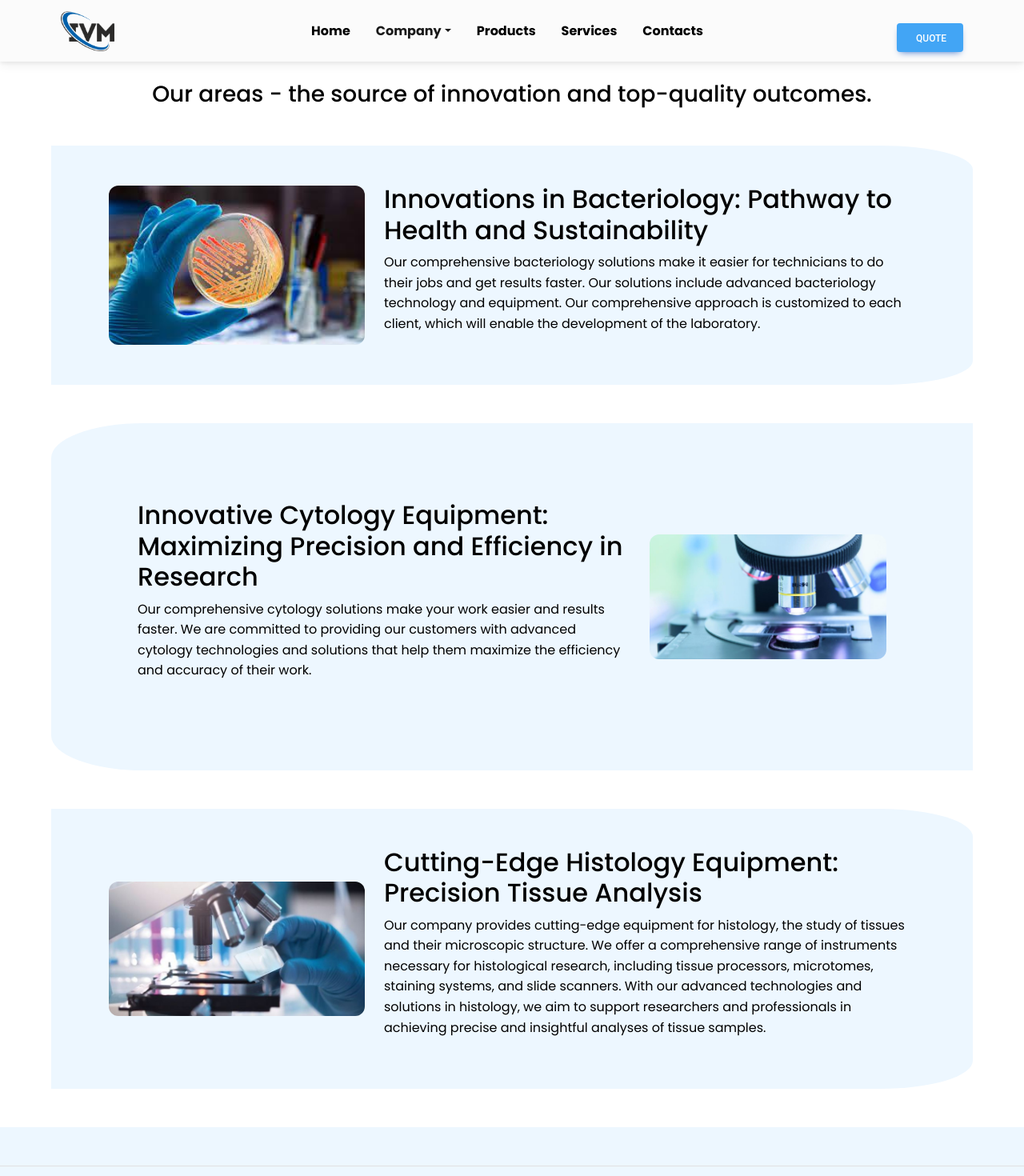
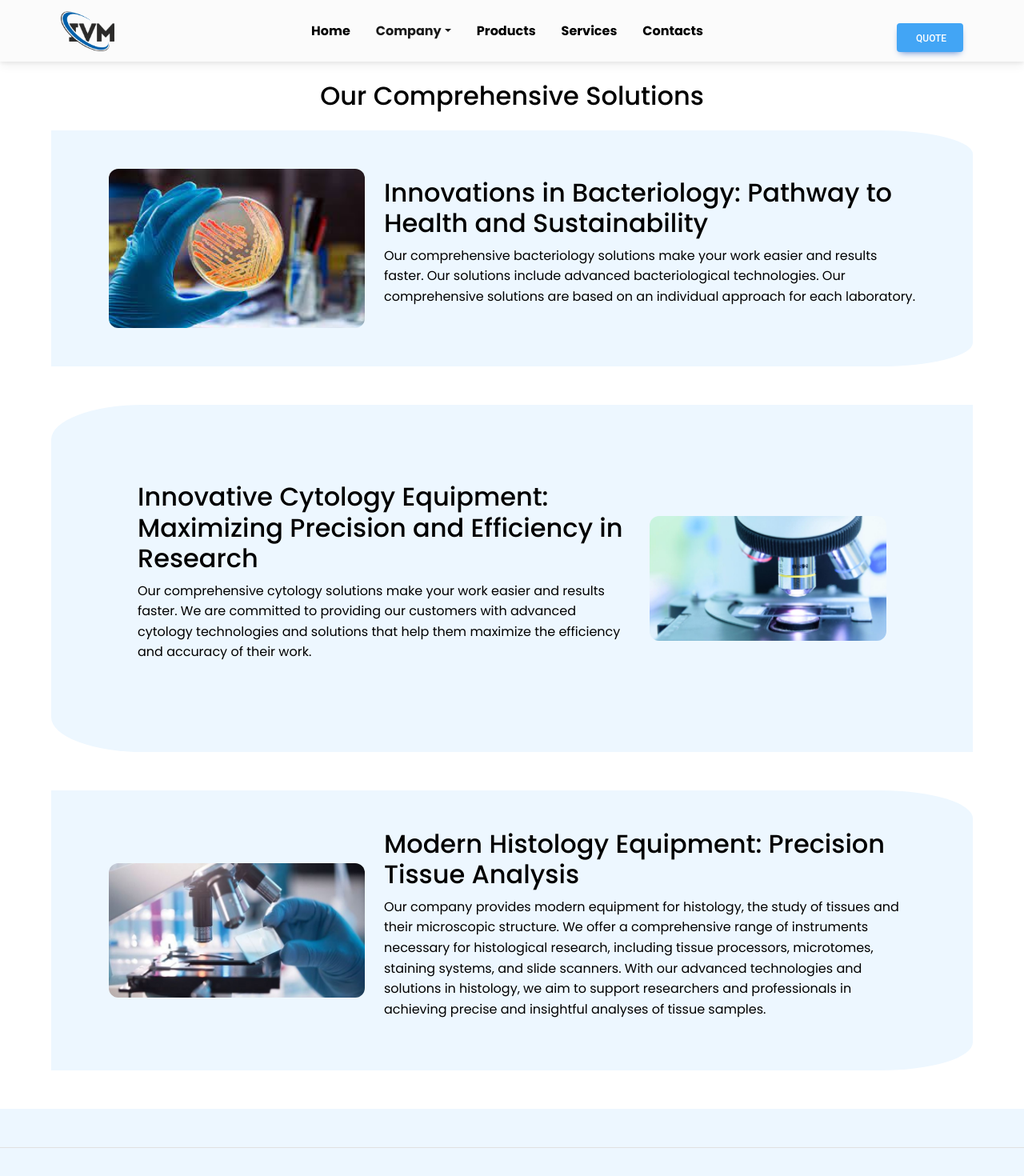
Before and after one commit to guvanch7/IVM, a React (Vite) app: page /responsibility in a window 1280 px wide. Shown: the top 1470 px of the page at 80% size. Built offline with nearby package versions, Linux system fonts and the light colour scheme.

Commit message:
Add files via upload

```diff
--- a/src/company/About.jsx
+++ b/src/company/About.jsx
@@ -25,7 +25,7 @@ function About() {
     return (
         <>
 
-            <MDBContainer className="background-logo mt-5" style={{backgroundImage: `url(${background})` }}>
+            <MDBContainer className="background-logo mt-5" style={{ backgroundImage: `url(${background})` }}>
                 <h1 className="text-center mb-4">IVM - Empowering Health through Technology</h1>
                 <p>
                     <b>IVM Medical Equipment Trading Ltd</b> (IVM)  was founded in 2015 in the UAE.
@@ -33,16 +33,15 @@ function About() {
                 </p>
 
                 <p>
-                    Global manufacturers of medical equipment and consumables trust IVM for promotion and sales in CIS and India.
+                    Global manufacturers of medical equipment and consumables trust IVM for promotion and sales their products in CIS countries and India.
                 </p>
 
                 <p>
-                    The range of medical products helps fully equip medical institutions of any profile in tight timeframes. That's why IVM is one of the few operators in the market of comprehensive projects.
+                    The range of medical products helps fully equip healthcare facilities of any profile in tight timeframes. That's why IVM is one of the few operators in the market of comprehensive projects.
                 </p>
 
                 <p>
-
-                    The company's clients include state healthcare institutions and laboratories, commercial clinics, research institutes, sanatoriums, veterinary clinics, livestock complexes, and the food industry.
+                The company's clients include state healthcare facilities and laboratories, commercial clinics, research institutes, sanatoriums, veterinary clinics, livestock complexes, and the food industry.
                 </p>
 
                 <p>
--- a/src/company/Contact.jsx
+++ b/src/company/Contact.jsx
@@ -90,7 +90,7 @@ function ServiceThird() {
                         <form ref={form} onSubmit={sendEmail}>
                             <MDBRow className='mb-4'>
                                 <MDBCol>
-                                    <Select placeholder={'Inquiry type'} name={'inquiry_type'} options={options} />
+                                    <Select className='text-black  ' placeholder={'Inquiry type'} name={'inquiry_type'} options={options} />
                                 </MDBCol>
                                 <MDBCol>
                                     <MDBInput id='form6Example2' name='from_name' label='Name' onChange={handleChange} value={formData.from_name} />
--- a/src/company/Home.jsx
+++ b/src/company/Home.jsx
@@ -42,9 +42,9 @@ function Home() {
                     </MDBCol>
                     <MDBCol md='12' lg='7' >
                         <p> <MDBIcon fas icon="check-circle" />   We specialize in providing professional audit and consulting services in healthcare organization</p>
-                        <p> <MDBIcon fas icon="check-circle" /> Enhancing hospitals with essential medical equipment and consumables.</p>
+                        <p> <MDBIcon fas icon="check-circle" />Equipping hospitals with necessary medical equipment and consumables.</p>
                         <p> <MDBIcon fas icon="check-circle" />  Comprehensive medical equipment servicing throughout its life cycle.</p>
-                        <Modal  modalName={'Start Cooperation'} />
+                        <Modal modalName={'Start Cooperation'} />
                     </MDBCol>
                 </MDBRow>
             </MDBContainer>
@@ -63,10 +63,10 @@ function Home() {
                             <p>
                                 <b>
                                     IVM Medical Equipment Trading Ltd
-                                </b> - operating in the CIS and India markets. We specialize in supplying advanced medical
-                                    equipment and we also provide first-class service support. Over the 9 years of our work,
-                                    we have maintained our reputation as a reliable partner,
-                                    supplier and innovator in the healthcare sector.
+                                </b> -   operates in the CIS countries
+                                and Indian markets. We specialize in supplying modern medical equipment and
+                                also provide first-class service support. Since 2015, we have earned a reputation
+                                as a reliable partner, supplier and innovator in the healthcare sector.
                             </p>
                         </MDBCol>
                     </MDBRow>
@@ -83,7 +83,7 @@ function Home() {
                         <MDBCol className="border-count rounded-6 mt-3" sm={12} lg={3}>
                             <li>
                                 <span className="count percent" data-count="2015">
-                                <h1>0</h1>
+                                    <h1>0</h1>
                                 </span>
                                 <h6>since our establishment</h6>
                             </li>
@@ -101,7 +101,7 @@ function Home() {
                         <MDBCol className="border-count rounded-6 mt-3" sm={12} lg={3}>
                             <li>
                                 <span className="count percent" data-count="375">
-                                <h1>0</h1>
+                                    <h1>0</h1>
                                 </span>
                                 <h6>satisfied customers</h6>
                             </li>
@@ -118,12 +118,13 @@ function Home() {
 
             <div className='hero-dioganal mt-4'>
                 <MDBContainer className=' p-5 content'>
-                    <h1 className='text-center'>Receive expert advice for free.</h1>
+                    <h1 className='text-center'>Get a free expert consultation.</h1>
                     <MDBRow className='justify-content-center'>
                         <MDBCol lg={8} sm={12}>
                             <p>
                                 Our team of experts is ready to assist you with any inquiries regarding medical equipment,
-                                its applications, and pricing. We'll tailor solutions to your needs and provide personalized commercial offers.
+                                its applications, and pricing. We'll tailor solutions to your needs and provide personalized
+                                commercial offers.
                             </p>
                         </MDBCol>
                         <MDBCol lg={4} sm={12}>
--- a/src/company/Responsibility.jsx
+++ b/src/company/Responsibility.jsx
@@ -26,16 +26,16 @@ function Responsibilities() {
         <>
 
             <MDBContainer>
-                <h3 className="mt-4 text-center">Our areas - the source of innovation and top-quality outcomes.</h3>
+                <h2 className="mt-4 text-center">Our Comprehensive Solutions</h2>
             </MDBContainer>
 
 
-            <MDBContainer fluid className="mt-5 uniqueRight">
+            <MDBContainer fluid className="mt-4 uniqueRight">
                 <MDBContainer className="">
 
                     <MDBRow className="align-items-center p-5">
 
-                        <MDBCol  lg={4}>
+                        <MDBCol lg={4}>
                             <img src={bacteriology} className=" rounded-6 img-fluided w-100" />
                         </MDBCol>
 
@@ -46,7 +46,7 @@ function Responsibilities() {
 
                             <p>
 
-                            Our comprehensive bacteriology solutions make it easier for technicians to do their jobs and get results faster. Our solutions include advanced bacteriology technology and equipment. Our comprehensive approach is customized to each client, which will enable the development of the laboratory.
+                                Our comprehensive bacteriology solutions make your work easier and results faster. Our solutions include advanced bacteriological technologies. Our comprehensive solutions are based on an individual approach for each laboratory.
                             </p>
                         </MDBCol>
                     </MDBRow>
@@ -68,7 +68,7 @@ function Responsibilities() {
                             </h2>
 
                             <p>
-                            Our comprehensive cytology solutions make your work easier and results faster. We are committed to providing our customers with advanced cytology technologies and solutions that help them maximize the efficiency and accuracy of their work.
+                                Our comprehensive cytology solutions make your work easier and results faster. We are committed to providing our customers with advanced cytology technologies and solutions that help them maximize the efficiency and accuracy of their work.
                             </p>
                         </MDBCol>
 
@@ -94,17 +94,15 @@ function Responsibilities() {
 
                         <MDBCol lg={8}>
                             <h2>
-                                Cutting-Edge Histology Equipment: Precision Tissue Analysis
+                                Modern Histology Equipment: Precision Tissue Analysis
                             </h2>
 
                             <p>
-                                Our company provides cutting-edge equipment for histology, the study
-                                of tissues and their microscopic structure. We offer a comprehensive
-                                range of instruments necessary for histological research, including
-                                tissue processors, microtomes, staining systems, and slide scanners.
-                                With our advanced technologies and solutions in histology, we aim to
-                                support researchers and professionals in achieving precise and
-                                insightful analyses of tissue samples.
+                                Our company provides modern equipment for histology, the study of tissues and
+                                their microscopic structure. We offer a comprehensive range of instruments necessary
+                                for histological research, including tissue processors, microtomes, staining systems,
+                                and slide scanners. With our advanced technologies and solutions in histology, we aim
+                                to support researchers and professionals in achieving precise and insightful analyses of tissue samples.
                             </p>
                         </MDBCol>
                     </MDBRow>
```
